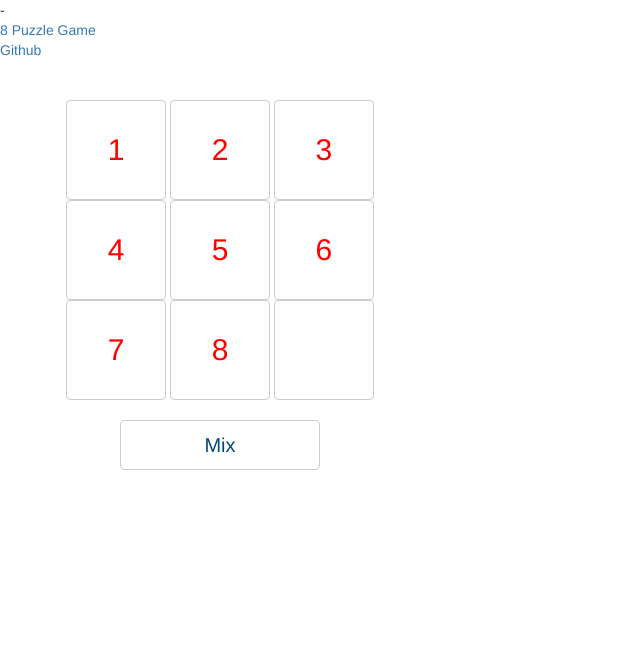
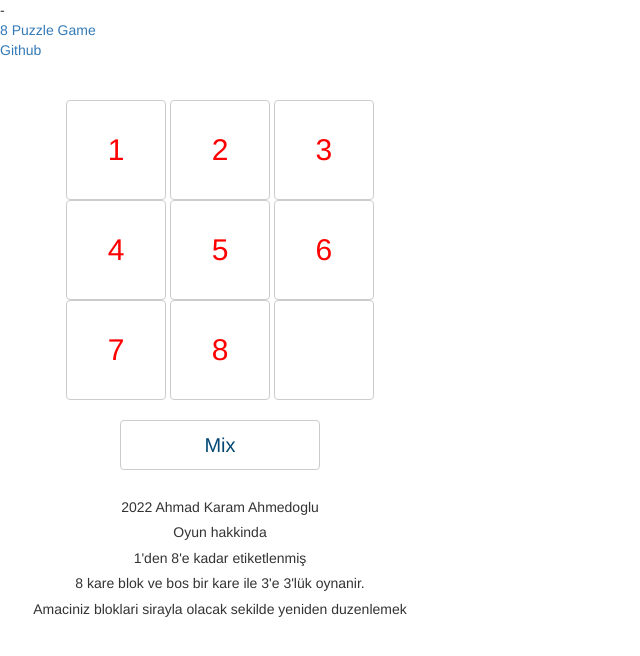
Before and after one commit to Ahmadkaramahmedoglu1/ileri-program, a plain HTML site: page projeT.html in a window 1280 px wide. Shown: the whole page, without its empty margins (0-640 px from the left). Drawn offline with nearby package versions, Linux system fonts and the light colour scheme.

Commit message:
i add some text

```diff
--- a/projeT.html
+++ b/projeT.html
@@ -50,7 +50,11 @@
     <button class="btn btn-default" style="width:200px; height:50px;font-size: 20px;color:#044875;" onclick="randomblock()">Mix</button>
 
     <br><br>
-
+    </p><h5> 2022 Ahmad Karam Ahmedoglu</h5>
+    </p><h5> Oyun hakkinda</h5>
+    </p><h5>1'den 8'e kadar etiketlenmiş </h5>
+    </p><h5> 8 kare blok ve bos bir kare ile 3'e 3'lük oynanir. </h5>
+    </p><h5>   Amaciniz bloklari sirayla olacak sekilde yeniden duzenlemek</h5>
 
     </center>
     <script>
```
